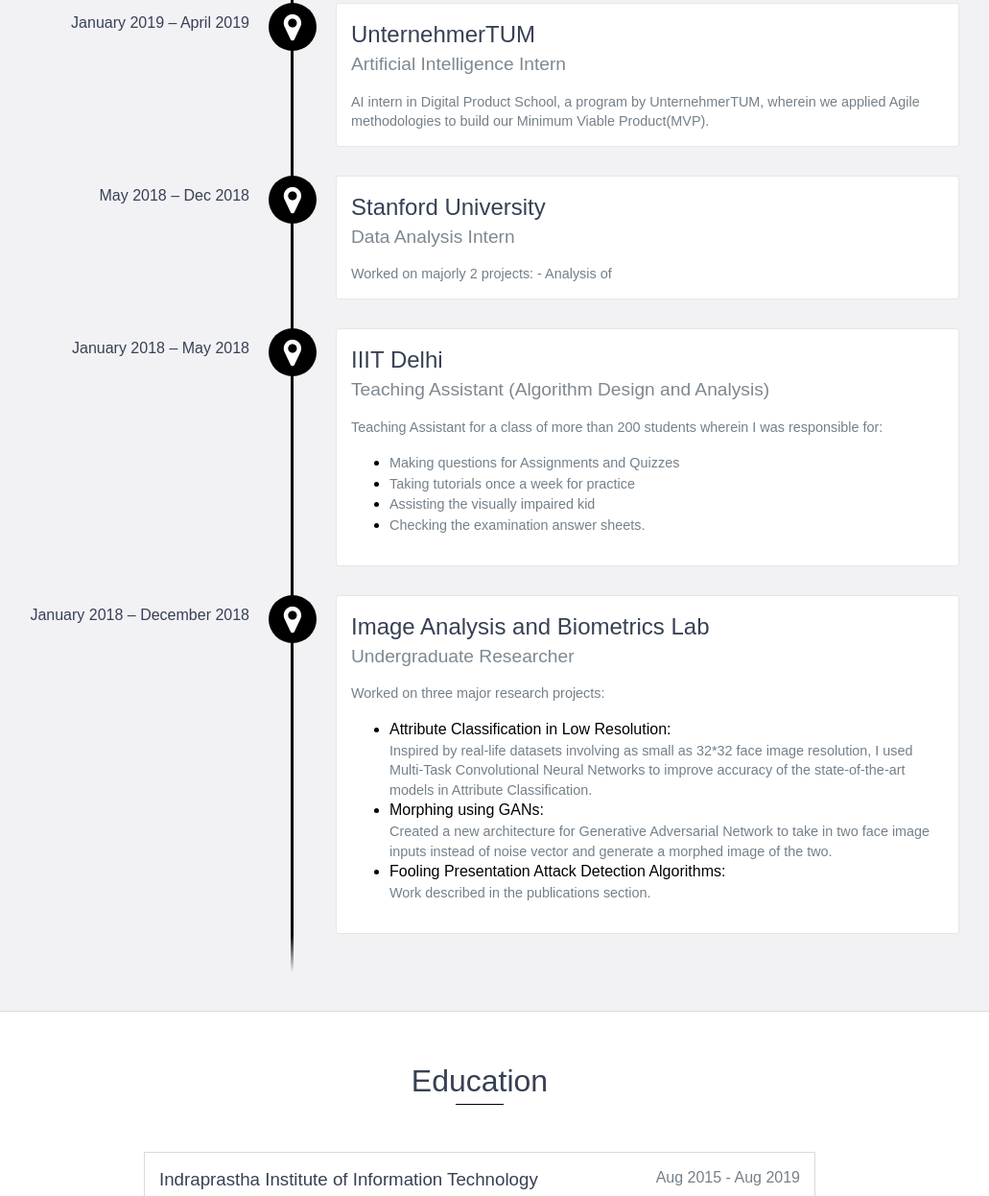
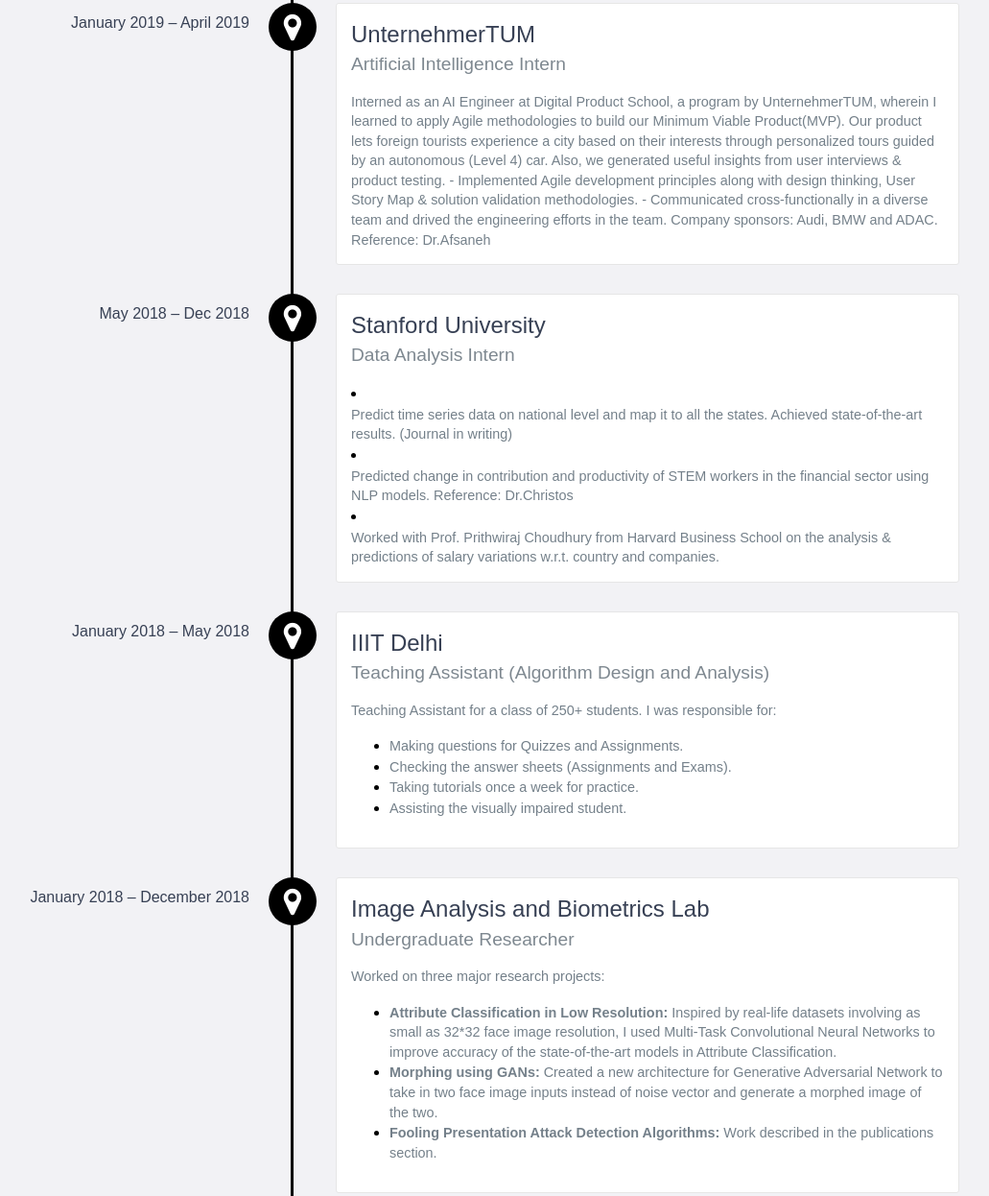
Before and after one commit to akshseh/akshseh.github.io, a website: page index.html in a window 1280 px wide. Shown: the part 1474-2720 px from the top of the page at 96% size, without its empty margins (140-1171 px from the left). Drawn offline with nearby package versions, Linux system fonts and the light colour scheme.

Commit message:
updated project descriptions

```diff
--- a/index.html
+++ b/index.html
@@ -91,8 +91,11 @@
                         <a href="https://scholar.google.de/citations?user=mADbJw0AAAAJ&hl=en&oi=ao" target="_blank"><i class="fa fa-graduation-cap" aria-hidden="true"></i></a>
                     </li>
                     <li>
+                        <a href="https://medium.com/@akarshasehwag" target="_blank"><i class="fa fa-medium" aria-hidden="true"></i></a>
+                    </li>
+                    <!-- <li>
                         <a href="akarsha15010@iiitd.ac.in" target="_blank"><i class="fa fa-envelope-o" aria-hidden="true"></i></a>
-                    </li>
+                    </li> -->
                 </ul>
             </div>
 
@@ -121,7 +124,7 @@
                 </div>
                 <div class="col-md-8">
                     <p>
-                        Hi, I am a recent graduate from IIIT Delhi; one of the reputed research-oriented institutes in India. I’m primarily interested in automating things to make human lives easier. I’m working as an Associate Data Scientist at Airtel XLabs which is the R & D digital segment of the second largest mobile network operator in the world with more than 300 Million active users/subscribers.
+                        Hi, I am a recent graduate from IIIT Delhi; one of the reputed research-oriented institutes in India. I’m primarily interested in automating things to make human lives easier. I’m working as an Associate Data Scientist at Airtel XLabs which is the Research & Development segment of the second largest mobile network operator in the country with more than 300 Million active users/subscribers.
                     </p>
                 </div>
             </div>
@@ -143,7 +146,12 @@
                 <h3>UnternehmerTUM</h3>
                 <h4>Artificial Intelligence Intern</h4>
                 <p>
-                    AI intern in Digital Product School, a program by UnternehmerTUM, wherein we applied Agile methodologies to build our Minimum Viable Product(MVP).
+                    Interned as an AI Engineer at Digital Product School, a program by UnternehmerTUM, wherein I learned to apply Agile methodologies to build our Minimum Viable Product(MVP).
+                    Our product lets foreign tourists experience a city based on their interests through personalized tours guided by an autonomous (Level 4) car. Also, we generated useful insights from user interviews & product testing.
+- Implemented Agile development principles along with design thinking, User Story Map & solution validation methodologies.
+- Communicated cross-functionally in a diverse team and drived the engineering efforts in the team.
+Company sponsors: Audi, BMW and ADAC. Reference: Dr.Afsaneh
+
                 </p>
             </div>
 
@@ -151,8 +159,9 @@
                 <h3>Stanford University</h3>
                 <h4>Data Analysis Intern</h4>
                 <p>
-                    Worked on majorly 2 projects:
-                    - Analysis of
+                    <li><p> Predict time series data on national level and map it to all the states. Achieved state-of-the-art results. (Journal in writing)</p></li>
+                    <li><p> Predicted change in contribution and productivity of STEM workers in the financial sector using NLP models. Reference: Dr.Christos </p></li>
+                    <li><p> Worked with Prof. Prithwiraj Choudhury from Harvard Business School on the analysis & predictions of salary variations w.r.t. country and companies.</p></li>
                 </p>
             </div>
 
@@ -161,19 +170,20 @@
                 <h3>IIIT Delhi</h3>
                 <h4>Teaching Assistant (Algorithm Design and Analysis)</h4>
                 <p>
-                    Teaching Assistant for a class of more than 200 students wherein I was responsible for:
+                    Teaching Assistant for a class of 250+ students. I was responsible for:
                     <ul><li><p>
-                        Making questions for Assignments and Quizzes
+                        Making questions for Quizzes and Assignments.
                     </p></li>
                     <li><p>
-                        Taking tutorials once a week for practice
+                        Checking the answer sheets (Assignments and Exams).
                     </p></li>
                     <li><p>
-                        Assisting the visually impaired kid
+                        Taking tutorials once a week for practice.
                     </p></li>
-		            <li><p>
-                        Checking the examination answer sheets.
+                    <li><p>
+                        Assisting the visually impaired student.
                     </p></li>
+
 		        </ul>
             </p>
             </div>
@@ -184,10 +194,10 @@
 		<p>
             Worked on three major research projects: <br>
             <ul>
-                <li> Attribute Classification in Low Resolution: <p> Inspired by real-life datasets involving as small  as 32*32 face image resolution, I used Multi-Task Convolutional Neural Networks to improve accuracy of the state-of-the-art models in Attribute Classification. </p></li>
+                <li><p><b>Attribute Classification in Low Resolution:</b> Inspired by real-life datasets involving as small  as 32*32 face image resolution, I used Multi-Task Convolutional Neural Networks to improve accuracy of the state-of-the-art models in Attribute Classification. </p></li>
 
-                <li>  Morphing using GANs: <p>Created a new architecture for Generative Adversarial Network to take in two face image inputs instead of noise vector and generate a morphed image of the two. </p></li>
-                <li> Fooling Presentation Attack Detection Algorithms: <p>Work described in the publications section. </p></li>
+                <li><p> <b>Morphing using GANs:</b> Created a new architecture for Generative Adversarial Network to take in two face image inputs instead of noise vector and generate a morphed image of the two. </p></li>
+                <li><p><b> Fooling Presentation Attack Detection Algorithms:</b> Work described in the publications section. </p></li>
 
 		    </ul>
 		</p>
@@ -204,7 +214,7 @@
             <h4>Bachelor of Technology in Computer Science</h4>
             <ul>
                 <li>
-                    Recepient of Dean's award for Innovation in Research and Technology
+                    Recepient of "Dean's award for Innovation in Research and Technology"
                 </li>
                 <li>
 		            Badminton Captain | Sports Council
@@ -280,18 +290,9 @@
     </div>
     <!-- End #publication -->
 
-
-
-
-
-
-
     <div id="projects" class="background-alt">
         <h2 class="heading">Projects</h2>
         <div class="container">
-
-
-
 
 
 <div id="work">
@@ -339,7 +340,6 @@
                             </div>
                         </section>
                         </a>
-
 
                         <a href="https://github.com/aksh98/ARHelmetForKids">
                         <section>
@@ -418,8 +418,8 @@
                             </div>
                             <div class="bottom_section">
                                 <span style="display:inline-block;"><i class="fa fa-code"></i>&nbsp; Matlab, Unity3D</span>
-                                <span><i class="fa fa-star"></i>&nbsp; 17</span>
-                                <span><i class="fa fa-code-branch"></i>&nbsp; 6</span>
+                                <span><i class="fa fa-star"></i>&nbsp; 5</span>
+                                <span><i class="fa fa-code-branch"></i>&nbsp; 2</span>
                             </div>
                         </section>
                         </a>
@@ -499,9 +499,9 @@
                         <li>
                             <a href="https://github.com/aksh98" target="_blank"><i class="fa fa-github" aria-hidden="true"></i></a>
                         </li>
-                        <!-- <li>
+                        <li>
                             <a href="https://medium.com/" target="_blank"><i class="fa fa-medium" aria-hidden="true"></i></a>
-                        </li> -->
+                        </li>
                         <li>
                             <a href="https://linkedin.com/akarshasehwag" target="_blank"><i class="fa fa-linkedin" aria-hidden="true"></i></a>
                         </li>
```
Also changed, not shown: 3 other files.
